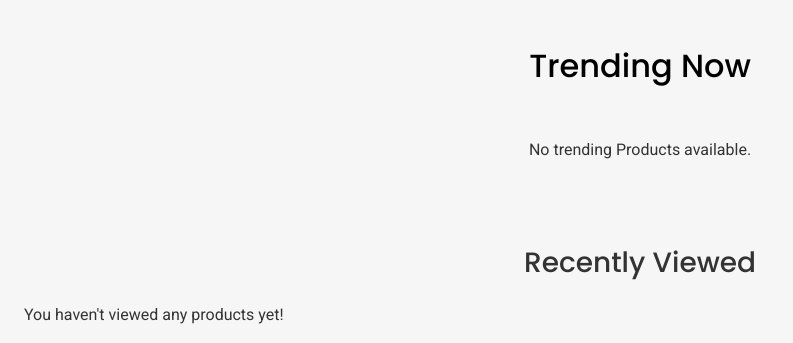
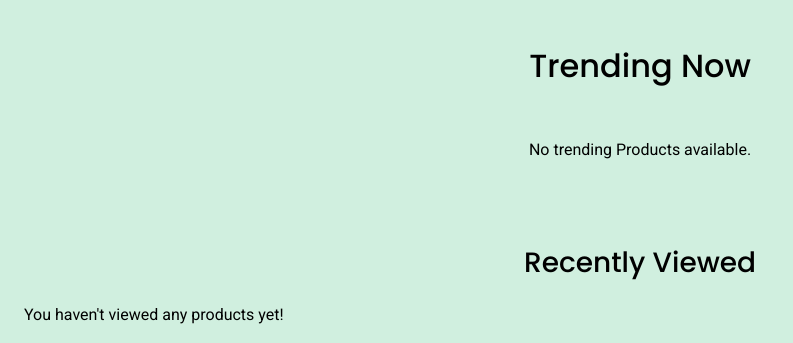
Before and after one commit to patrickaod/Shoply, a Django app: page / in a window 1280 px wide. Shown: the part 717-1060 px from the top of the page, without its empty margins (0-793 px from the left). Run offline with Django 5.2, Linux system fonts and the light colour scheme; data comes from the database, SQL or seed files in the repository; parts of the project's set-up code (start-up, migrations or seed data) failed here and were passed over; some libraries are stand-ins or nearby versions.

Commit message:
Update general theme

```diff
--- a/static/css/style.css
+++ b/static/css/style.css
@@ -1,14 +1,14 @@
 /* General Theme */
 :root {
   /* Green from logo */
-  --primary-color: #0b908b;
+  --primary-color: #3FB2A5;
   /* Darker teal */
-  --secondary-color: #38a89d;
+  --secondary-color: #043A30;
   /* Light gray */
-  --neutral-light: #f6f6f6;
+  --neutral-light: #D0EFDF;
   /* Dark text */
-  --text-dark: #333333;
-  /* White */
+  --text-dark: #000000;
+  /* Orange */
   --accent-color: #f39c12;
 }
 body {
```
